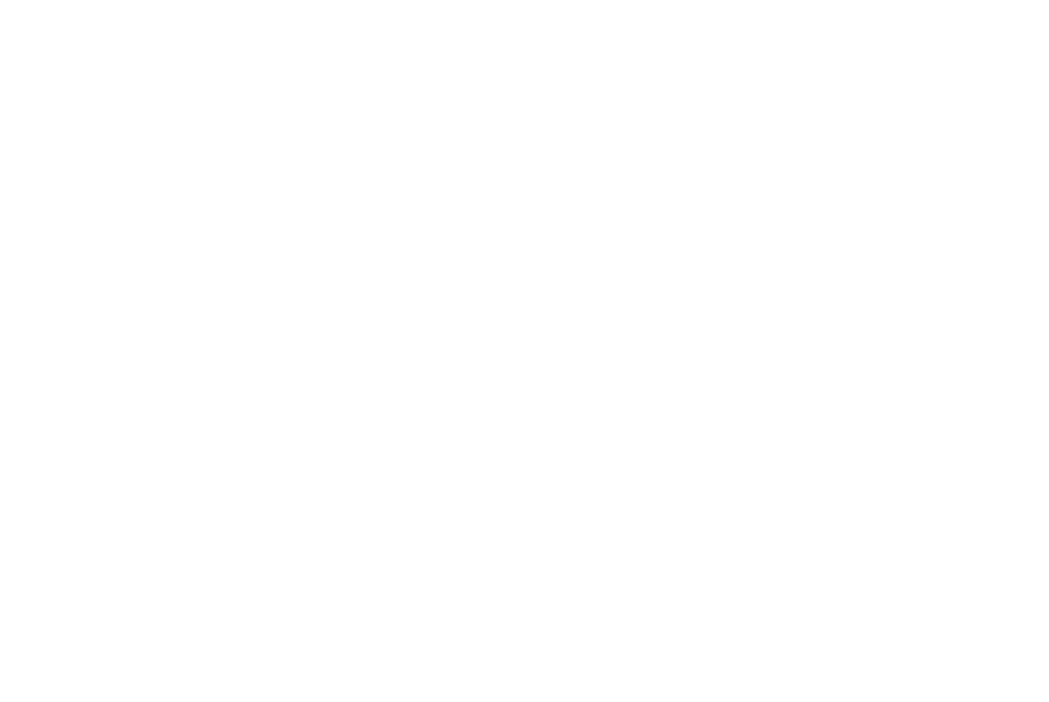
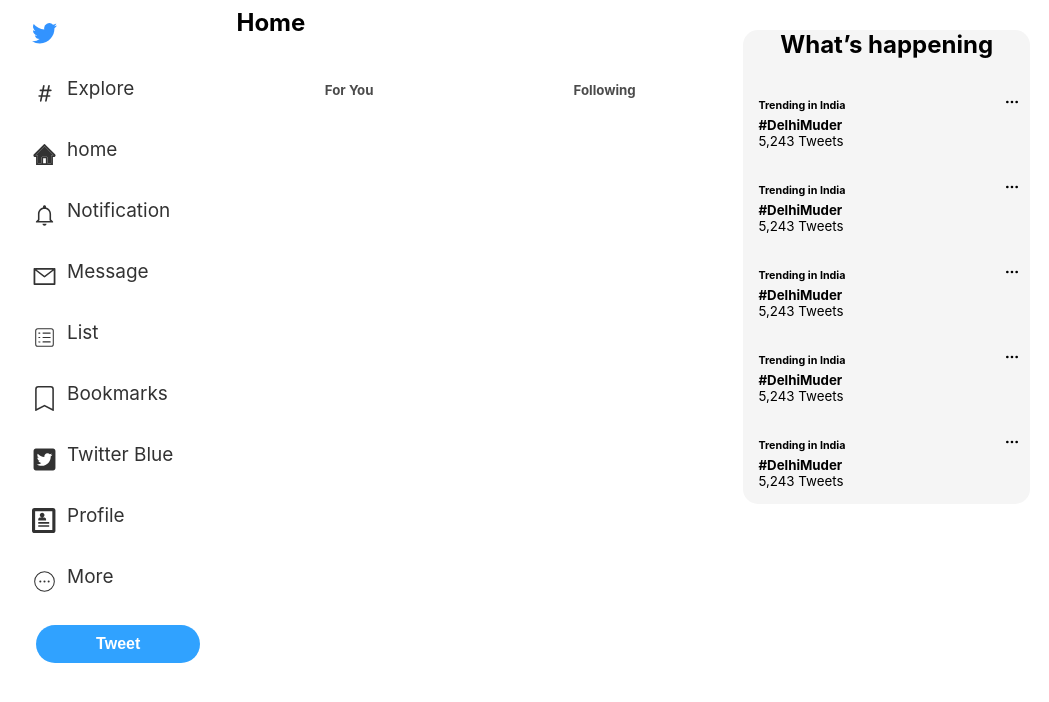
Before and after one commit to ashish20013/Twitter-Clone-Project, a React (Create React App) app: page / in a window 1280 px wide. Before the commit this address had no page. Shown: the top 702 px of the page, without its empty margins (112-1161 px from the left). Built offline with nearby package versions, Linux system fonts and the light colour scheme.

Commit message:
Code with home page layout

```diff
--- a/src/App.js
+++ b/src/App.js
@@ -1,19 +1,20 @@
 import SignUp from './components/singUpPage/SignUp';
 import './App.css';
 import SignIn from './components/singInPage/signin';
-import {BrowserRouter, Routes, Route} from 'react-router-dom'
+import Singup from './components/singUpRegister/SingUpRegister';
+import HomeLayout from './components/homePage/HomeLayout';
+
+
 
 
 function App() {
   return (
     <div className="App">
-    <BrowserRouter>
-      <Routes>
-        <Route  path="singUp" element={<SignUp />}/>
-      </Routes>
-    </BrowserRouter>
+
       {/* <SignUp /> */}
-      <SignIn />
+      <HomeLayout />
+
+
 
 
 
--- /dev/null
+++ b/src/components/homePage/HomeLayout.js
@@ -0,0 +1,32 @@
+import React from 'react'
+import './homeLayout.css'
+import LeftSide from './LeftSide'
+import RightSide from './RightSide'
+import {BsTwitter,BsHash,BsBookmark} from 'react-icons/bs'
+import {AiTwotoneHome,AiOutlineMail} from 'react-icons/ai'
+import {IoMdNotificationsOutline} from 'react-icons/io'
+import {CiViewList,CiCircleMore} from 'react-icons/ci'
+import {FaTwitterSquare} from 'react-icons/fa'
+import {ImProfile} from 'react-icons/im'
+import {FiMoreHorizontal} from 'react-icons/fi'
+
+const HomeLayout = () => {
+    return (
+        <section id="home-layout">
+            <LeftSide />
+            <div className='center-container'>
+                <div className='topOfCenter'>
+                    <h1>Home</h1>
+                    <div className='top-btn-container'>
+                        <div><h5>For You</h5></div>
+                        <div><h5>Following</h5></div>
+                        </div>
+                        </div>
+                    </div>
+
+                 <RightSide />
+               </section>
+                )
+}
+
+                export default HomeLayout
--- /dev/null
+++ b/src/components/homePage/LeftSide.js
@@ -0,0 +1,32 @@
+import React from 'react'
+import './homeLayout.css'
+import {BsTwitter,BsHash,BsBookmark} from 'react-icons/bs'
+import {AiTwotoneHome,AiOutlineMail} from 'react-icons/ai'
+import {IoMdNotificationsOutline} from 'react-icons/io'
+import {CiViewList,CiCircleMore} from 'react-icons/ci'
+import {FaTwitterSquare} from 'react-icons/fa'
+import {ImProfile} from 'react-icons/im'
+
+const LeftSide = () => {
+  return (
+    <div className='left-container'>
+                <div className='side-navbar'>
+
+                    <div className='side-navbar-icon'><BsTwitter style={{color:"#0079FF"}} className="nav-icon"/></div>
+                    <div className='side-navbar-icon'> <BsHash className="nav-icon" /><p>Explore</p></div>
+                    <div className='side-navbar-icon'><AiTwotoneHome className="nav-icon" /><p>home</p></div>
+                    <div className='side-navbar-icon'><IoMdNotificationsOutline className="nav-icon" /><p>Notification</p></div>
+                    <div className='side-navbar-icon'> <AiOutlineMail className="nav-icon"/><p>Message</p></div>
+                    <div className='side-navbar-icon'> <CiViewList className="nav-icon"/><p>List</p></div>
+                    <div className='side-navbar-icon'> <BsBookmark className="nav-icon"/><p>Bookmarks</p></div>
+                    <div className='side-navbar-icon'> <FaTwitterSquare className="nav-icon"/><p>Twitter Blue</p></div>
+                    <div className='side-navbar-icon'> <ImProfile className="nav-icon"/><p>Profile</p></div>
+                    <div className='side-navbar-icon'> <CiCircleMore className="nav-icon"/><p>More</p></div>
+
+                </div>
+                <button className='tweet-btn'>Tweet</button>
+            </div>
+  )
+}
+
+export default LeftSide
--- /dev/null
+++ b/src/components/homePage/RightSide.js
@@ -0,0 +1,45 @@
+import React from 'react'
+import './homeLayout.css'
+import {FiMoreHorizontal} from 'react-icons/fi'
+
+const RightSide = () => {
+  return (
+    <div className='right-container'>
+    <div className='happing-container'>
+        <h2>What’s happening</h2>
+        <div className='content'>
+            {/* <p>Trending in India</p><CiCircleMore className="nav-icon"/> */}
+            <div className='happing-icon'><h6>Trending in India</h6> <FiMoreHorizontal className="happening-more-icon"/></div>
+            <h5>#DelhiMuder</h5>
+            <small>5,243 Tweets</small>
+        </div>
+        <div className='content'>
+            {/* <p>Trending in India</p><FiMoreHorizontal className="happening-more-icon"/> */}
+            <div className='happing-icon'><h6>Trending in India</h6> <FiMoreHorizontal className="happening-more-icon"/></div>
+            <h5>#DelhiMuder</h5>
+            <small>5,243 Tweets</small>
+        </div>
+        <div className='content'>
+            {/* <p>Trending in India</p><FiMoreHorizontal className="happening-more-icon"/> */}
+            <div className='happing-icon'><h6>Trending in India</h6> <FiMoreHorizontal className="happening-more-icon"/></div>
+            <h5>#DelhiMuder</h5>
+            <small>5,243 Tweets</small>
+        </div>
+        <div className='content'>
+            {/* <p>Trending in India</p><FiMoreHorizontal className="happening-more-icon"/> */}
+            <div className='happing-icon'><h6>Trending in India</h6> <FiMoreHorizontal className="happening-more-icon"/></div>
+            <h5>#DelhiMuder</h5>
+            <small>5,243 Tweets</small>
+        </div>
+        <div className='content'>
+            {/* <p>Trending in India</p><FiMoreHorizontal className="happening-more-icon"/> */}
+            <div className='happing-icon'><h6>Trending in India</h6> <FiMoreHorizontal className="happening-more-icon"/></div>
+            <h5>#DelhiMuder</h5>
+            <small>5,243 Tweets</small>
+        </div>
+    </div>
+</div>
+  )
+}
+
+export default RightSide
--- /dev/null
+++ b/src/components/homePage/homeLayout.css
@@ -0,0 +1,131 @@
+#home-layout{
+    width: 80%;
+    height: 100vh;
+    /* background: #ccc; */
+    display: grid;
+    grid-template-columns: 1.2fr 3fr 1.8fr;
+    gap: 0.07rem;
+}
+
+/* ======== Left side Component Css =========== */
+.left-container{
+    background:#fff;
+    height: 100vh;
+}
+.side-navbar{
+    display: flex;
+    flex-direction: column;
+    justify-content: flex-start;
+}
+.side-navbar > div{
+    display: flex;
+    flex-direction: row;
+    margin: 8px;
+    padding: 8px;
+    justify-content: flex-start;
+    font-size: 19px;
+    font-weight: 400;
+    opacity: 0.8;
+}
+.side-navbar > div:hover{
+    background: #ccc;
+    border-radius: 30px;
+}
+
+.side-navbar > div p{
+    margin: 0px 10px;
+}
+.nav-icon{
+    font-size: 25px;
+    margin-top: 4px;
+}
+.tweet-btn{
+    margin-top: 15px;
+    width: 80%;
+    padding: 10px;
+    background:#30A2FF;
+    font-weight: 600;
+    font-size: 16px;
+    border-radius: 30px;
+    border: none;
+    color: #fff;
+}
+.tweet-btn:hover{
+    background: #0079FF;
+}
+.side-navbar-icon{
+    font-size: 22px;
+}
+
+/* ======== Center Component Css =========== */
+.center-container{
+    background: #fff;
+    height: 100vh;
+}
+.topOfCenter{
+    display: grid;
+    grid-template-rows: 1fr 1fr;
+    height: 120px;
+    background: burlywood;
+    justify-content: normal;
+    background: rgba(255,255,255,0.3);
+}
+.topOfCenter h1{
+    text-align: left;
+    margin: 8px 5px 0px 15px;
+}
+.top-btn-container {
+    display: flex;
+    flex-direction: row;
+    justify-content: space-around;
+    align-items: center;
+    /* border: 1px solid; */
+}
+.top-btn-container > div{
+    width: 100%;
+    opacity: 0.7;
+}
+.top-btn-container > div:hover {
+    background: #ccc;
+    opacity: 1;
+}
+
+/* ======== Right side Component Css =========== */
+
+.right-container{
+    height: 100vh;
+    margin: 10px;
+}
+.happing-container{
+    text-align: left;
+    background: #f5f5f5;
+    border-radius: 15px;
+    gap: 0.5rem;
+}
+.content{
+    text-align: start;
+    display: flex;
+    flex-direction: column;
+    align-items: start;
+    /* margin-left: 15px; */
+    padding:  15px;
+    position: relative;
+}
+.content:hover{
+    background: #ccc;
+}
+.content h5{
+    margin: 0;
+}
+.content h6{
+    margin: 5px 0;
+}
+.happing-icon{
+    display: flex;
+    justify-content: space-between;
+    flex-direction: row;
+}
+.happening-more-icon{
+    position: absolute;
+    right: 10px;
+}
--- a/src/components/singInPage/signin.js
+++ b/src/components/singInPage/signin.js
@@ -1,4 +1,4 @@
-import {Link} from 'react-router-dom'
+// import {Link} from 'react-router-dom'
 import './signin.css'
 
 
@@ -35,7 +35,8 @@
                 </div>
 
                 <div className="signup-text">
-                    <Link to="/singUp"><p>Dont have an account?<a href="#" > Sign Up</a></p> </Link>
+                    {/* <Link to="/singUp"><p>Dont have an account?<a href="#" > Sign Up</a></p> </Link> */}
+                    <p>Dont have an account?<a href="#" > Sign Up</a></p>
                 </div>
             </div>
         </>
--- a/src/components/singUpPage/SignUp.js
+++ b/src/components/singUpPage/SignUp.js
@@ -7,7 +7,7 @@
 function SignUp() {
   return (
     <div className="Main">
-       <h1> <FaTwitter color="blue" /></h1>
+       <h1> <FaTwitter style={{color:"blue"}} /></h1>
             <h1 style={{color:'black'}}>Join Twitter Today</h1>
             <Button sx={{color:"black", border:"2px black solid", width:"400px", height:"50px", borderRadius:"60px"}} variant="outlined">
         <FaGoogle />
```
